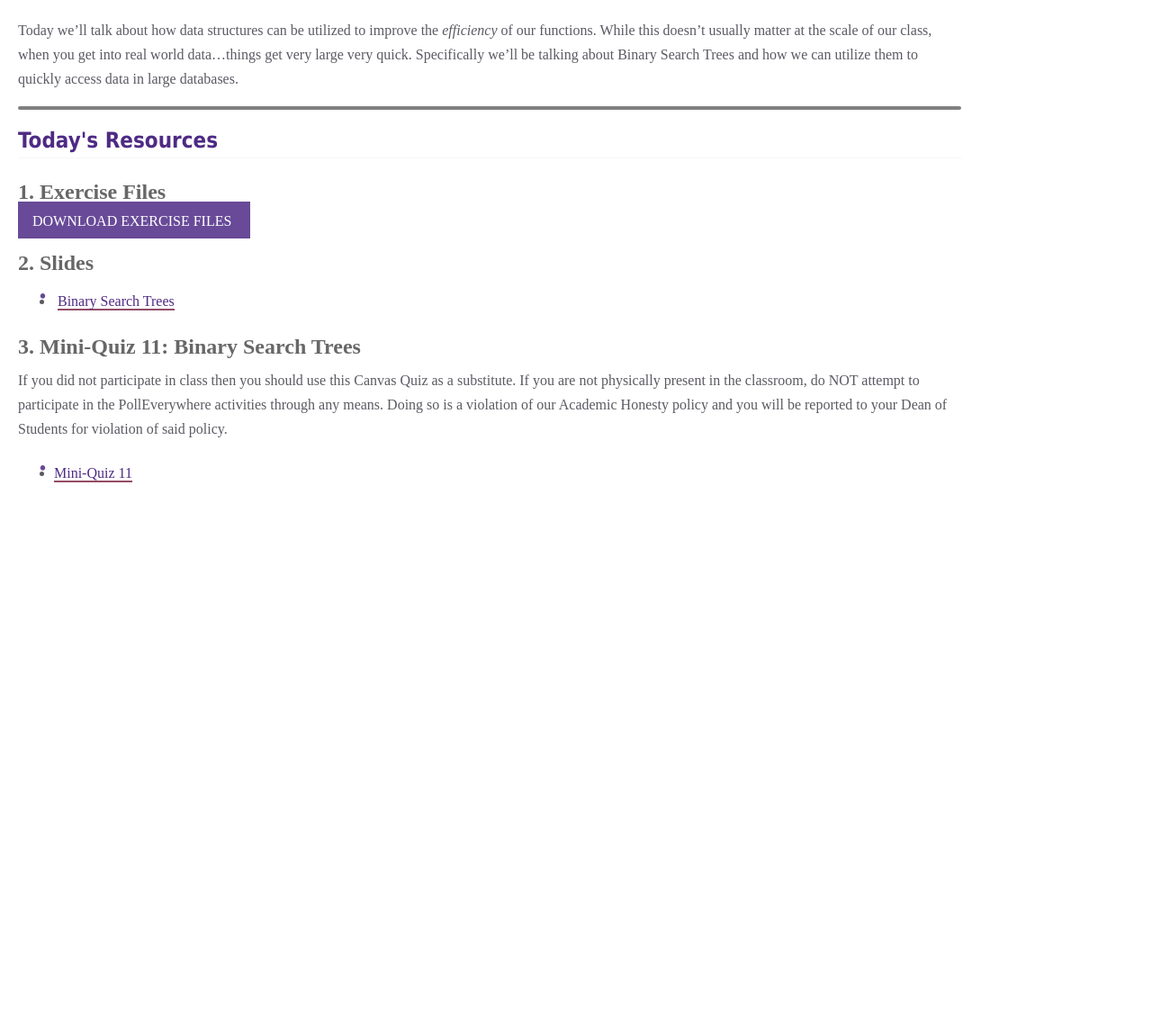
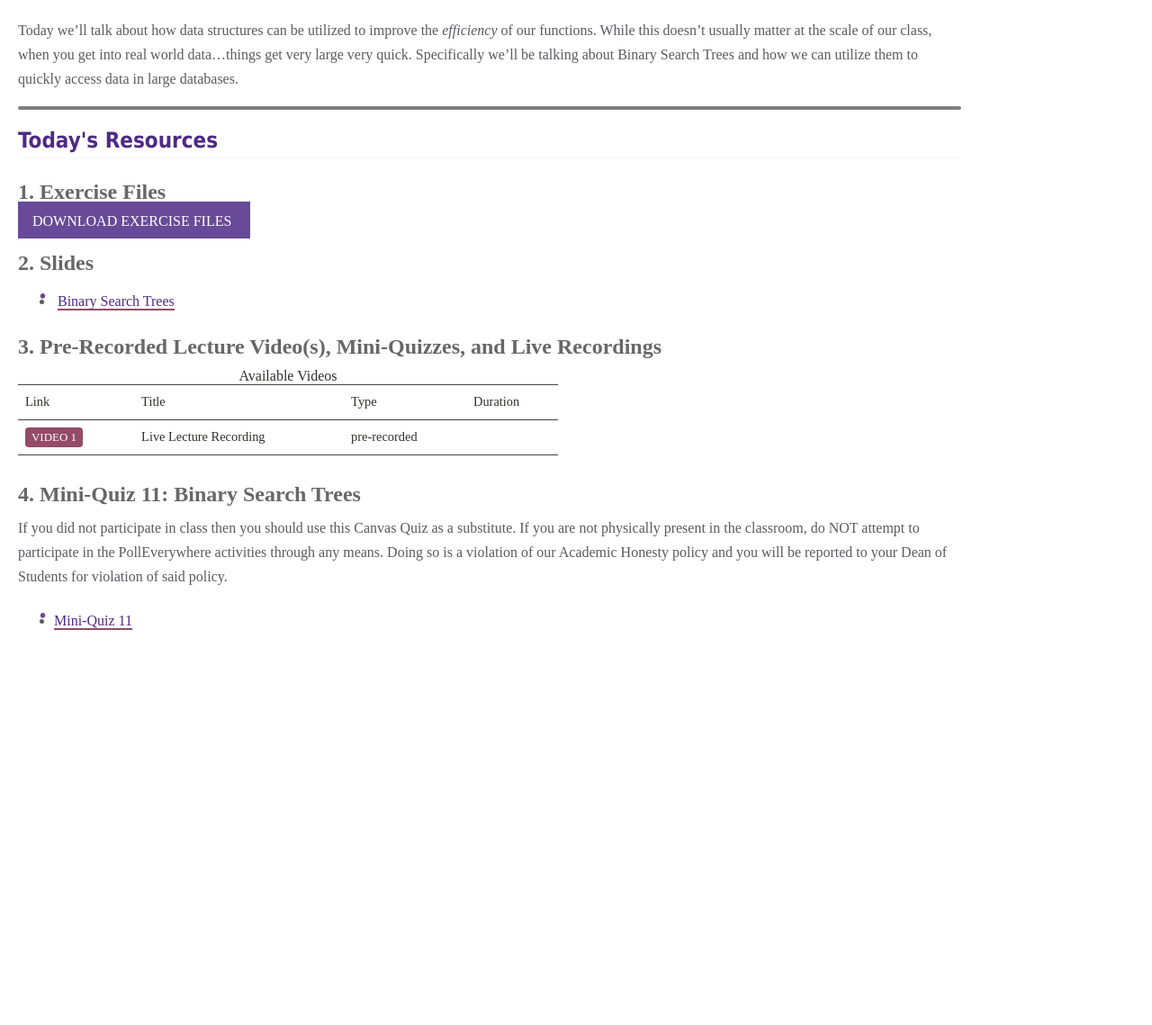
Before and after one commit to shhyou/bain-cs111-web-fork, a Jekyll site: the page built from pages/_lectures/week06_lecture03.md, in a window 1280 px wide. Shown: the whole page at 90% size. Built offline with Jekyll 4.4.1, drawn with Linux system fonts in a browser that asks for light colours; some web fonts are replaced; before the commit the page ends 975 px from its top, so only the background shows below that.

Commit message:
wk6.3 vid

```diff
--- a/pages/_lectures/week06_lecture03.md
+++ b/pages/_lectures/week06_lecture03.md
@@ -12,6 +12,9 @@ num: 15
 due_date: 2023-10-27
 exercise_url: "lecture15.zip"
 canvas_id: friday-lecture-15-binary-search-trees
+videos:
+   - title: "Live Lecture Recording"
+     url: https://northwestern.hosted.panopto.com/Panopto/Pages/Viewer.aspx?id=5ef25deb-2584-46e3-8ac9-b078001283c0
 slides:
    - title: "Binary Search Trees"
      url: https://docs.google.com/presentation/d/1pmSN23r5aOdOhG7EKz1jW_CdsxtRA5RvNPIPlnoBx6A/edit?usp=sharing
```
